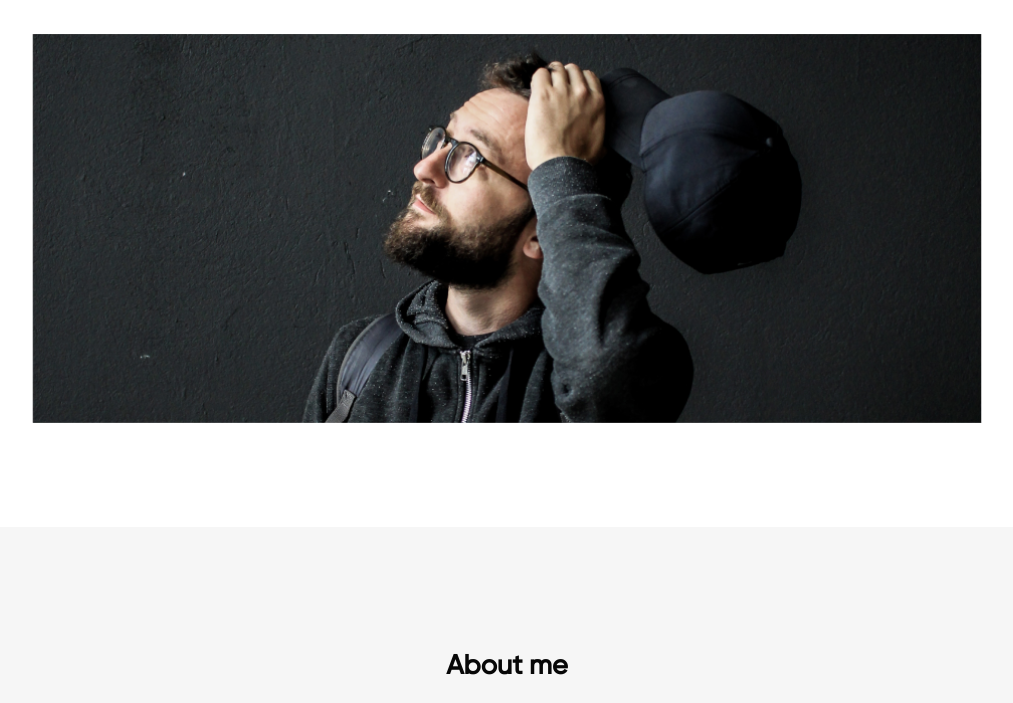
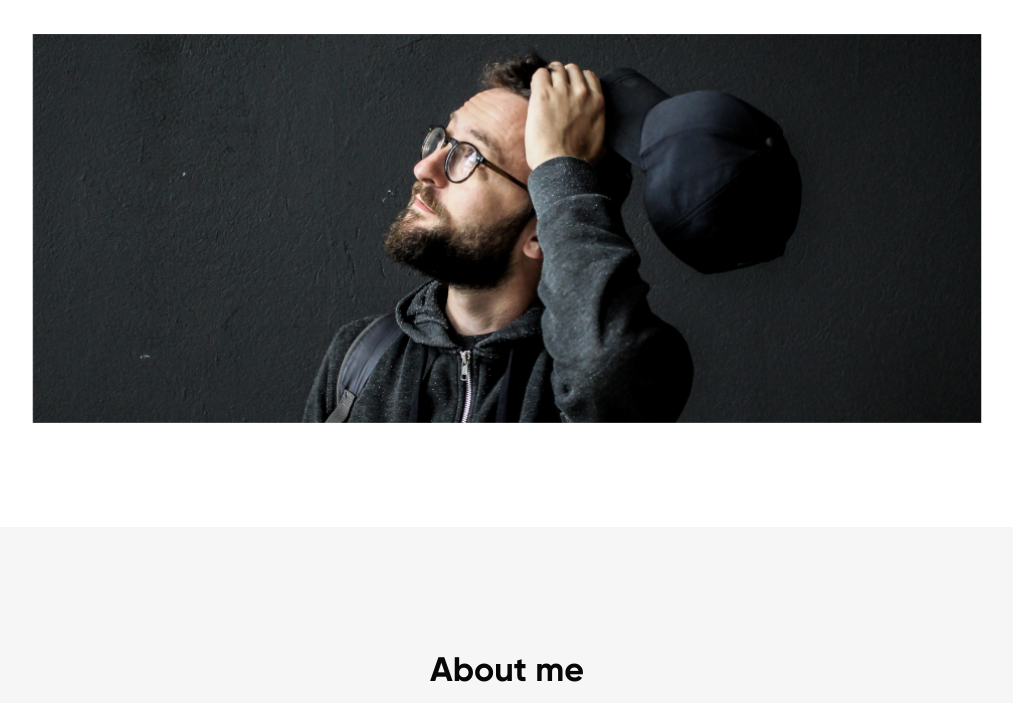
Before and after one commit to DaniilZelianovskiy/landing, a plain HTML site: page index.html in a window 1280 px wide. Shown: the part 237-940 px from the top of the page, without its empty margins (133-1146 px from the left). Drawn offline with Linux system fonts and the light colour scheme; files whose address does not match are found by name.

Commit message:
working with about2

```diff
--- a/index.html
+++ b/index.html
@@ -53,7 +53,7 @@
         </section>
         <section class="grey">
             <div class="section-about">
-                <h2>About me</h2>
+                <h2 class="font-size-sm font-bold">About me</h2>
                 <p>Hi, I'm Denis – UX/UI designer from Minsk.</p>
                 <p class="text-about">I'm interested in design and everything connected with it.</p>
                 <p>I'm studying at courses "Web and mobile design</p>
```
